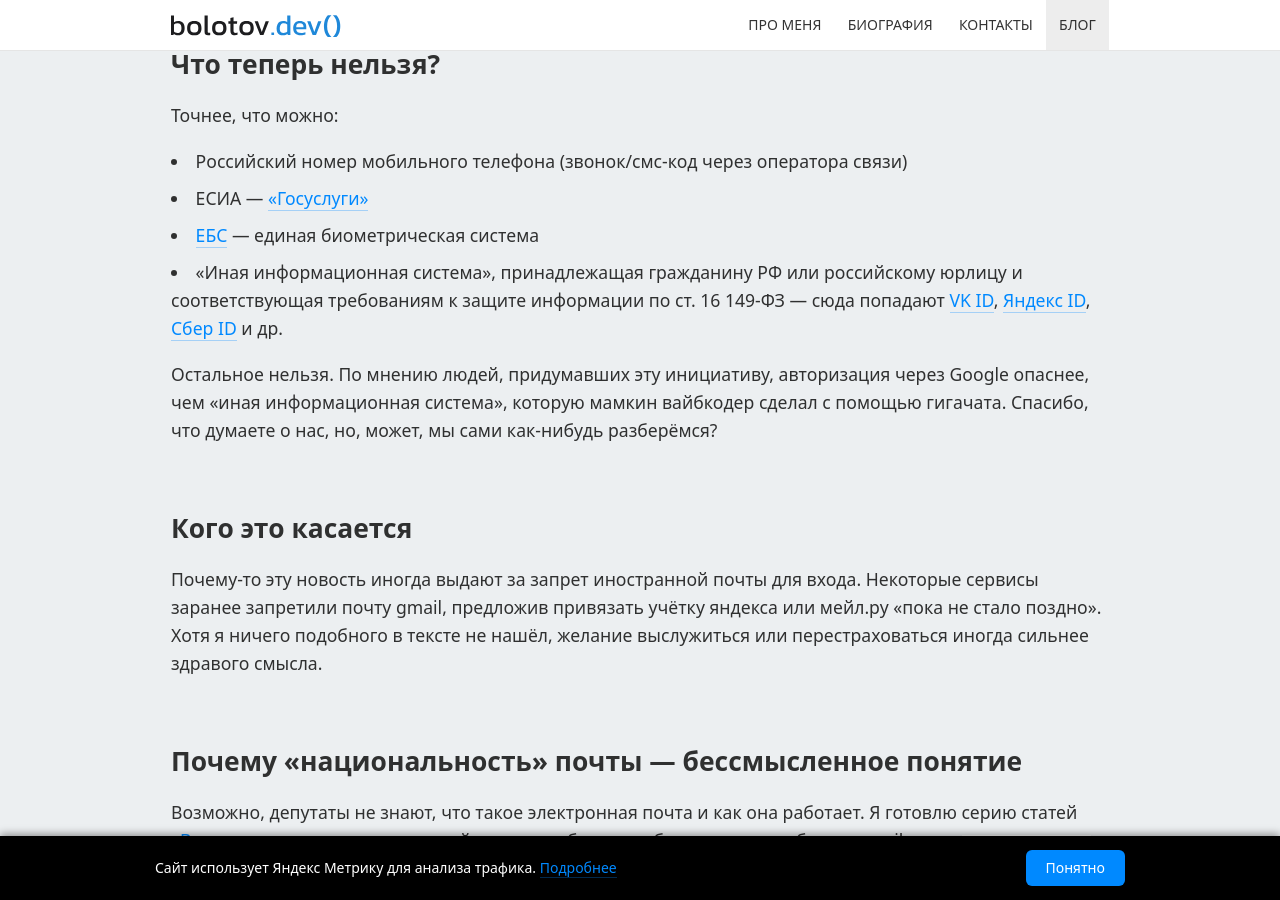
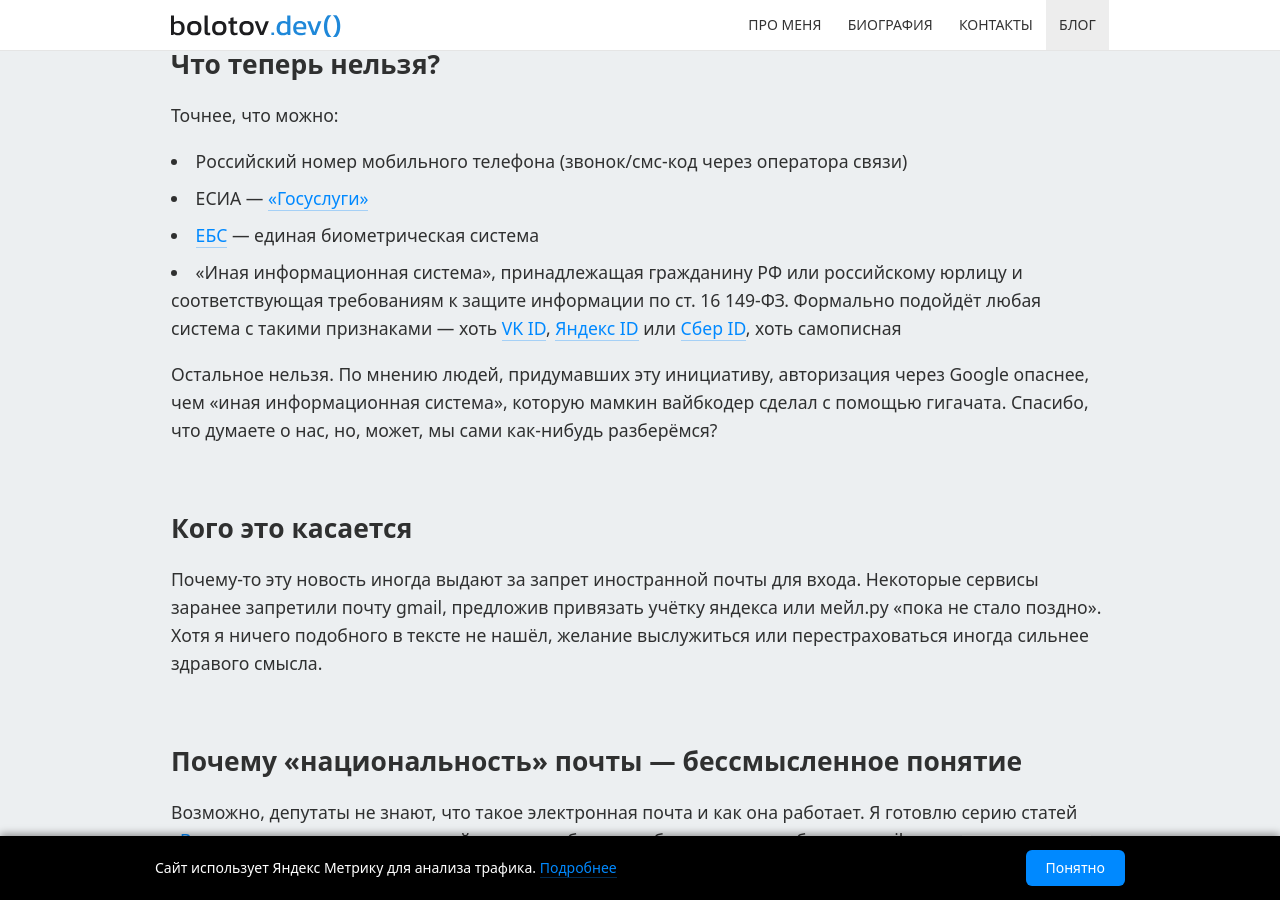
Before and after one commit to artembolotov/artembolotov.github.io, a Jekyll site: the page built from blog/_posts/2026-07-11-foreign-email-law.md, in a window 1280 px wide and 900 px high, scrolled down 868 px. Built offline with Jekyll 4.4.1, drawn with Linux system fonts in a browser that asks for light colours.

Commit message:
foreign-email-lay fixed

```diff
--- a/blog/_posts/2026-07-11-foreign-email-law.md
+++ b/blog/_posts/2026-07-11-foreign-email-law.md
@@ -17,7 +17,7 @@ draft: true
 - Российский номер мобильного телефона (звонок/смс-код через оператора связи)
 - ЕСИА — [«Госуслуги»](https://www.gosuslugi.ru/){:target="_blank" rel="noopener"}
 - [ЕБС](https://ebs.ru/){:target="_blank" rel="noopener"} — единая биометрическая система
-- «Иная информационная система», принадлежащая гражданину РФ или российскому юрлицу и соответствующая требованиям к защите информации по ст. 16 149-ФЗ — сюда попадают [VK ID](https://id.vk.com/){:target="_blank" rel="noopener"}, [Яндекс ID](https://id.yandex.ru/){:target="_blank" rel="noopener"}, [Сбер ID](https://id.sber.ru/){:target="_blank" rel="noopener"} и др.
+- «Иная информационная система», принадлежащая гражданину РФ или российскому юрлицу и соответствующая требованиям к защите информации по ст. 16 149-ФЗ. Формально подойдёт любая система с такими признаками — хоть [VK ID](https://id.vk.com/){:target="_blank" rel="noopener"}, [Яндекс ID](https://id.yandex.ru/){:target="_blank" rel="noopener"} или [Сбер ID](https://id.sber.ru/){:target="_blank" rel="noopener"}, хоть самописная
 
 Остальное нельзя. По мнению людей, придумавших эту инициативу, авторизация через Google опаснее, чем «иная информационная система», которую мамкин вайбкодер сделал с помощью гигачата. Спасибо, что думаете о нас, но, может, мы сами как-нибудь разберёмся?
 
```
